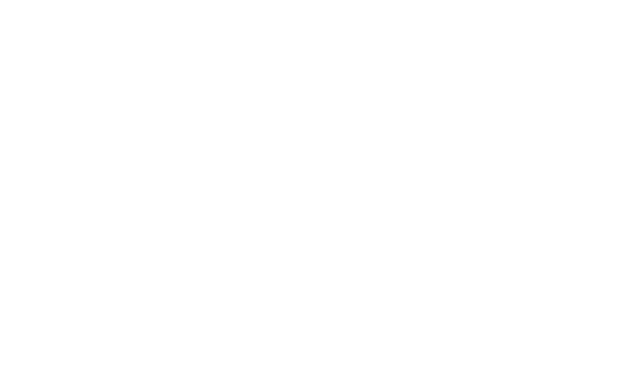
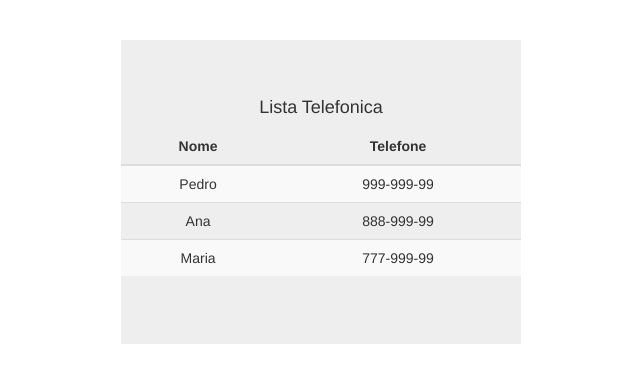
Before and after one commit to grandtrigger/angularjs, a plain HTML site: page index.html in a window 1280 px wide. Shown: the whole page, without its empty margins (319-959 px from the left). Drawn offline with nearby package versions, Linux system fonts and the light colour scheme.

Commit message:
Adicao de novos controllers

```diff
--- /dev/null
+++ b/css/index.css
@@ -0,0 +1,10 @@
+.jumbotron {
+    width: 400px;
+    text-align: center;
+    margin: 0 auto;
+    margin-top: 40px;
+}
+
+.table>td, th {
+    text-align: center;
+}
--- a/index.html
+++ b/index.html
@@ -1,14 +1,63 @@
+<!--
+    Diretivas: Extensões do HTML que permitem a implementação de novos comportamentos, de forma declarativa
+
+    ngApp: diretiva que define as "fronteiras" da aplicação, ou seja, o Angular mapeia o DOM, limitando a execução de suas funcionalidades à tag ou elemento
+    onde a diretiva foi adicionada.adicionada
+
+    Ao encontrar a diretiva, o AngualarJS compila e executa o escopo da diretiva em questão.
+
+    ngController: vincula view e controller, através do $scope.$scope
+
+    ngBind: Substitui elemento por expressão.
+
+    ngRepeat: Uso de coleções ou arrays.
+-->
 <!DOCTYPE HTML>
-<html>
+<html ng-app="listaTelefonica">
     <head>
-        <meta http-equiv="content-type" content="text/html; charset=utf-8" />
+        <meta http-equiv="content-type" content="text/html;charset=UTF-8" />
 
-        <title>AngularJS</title>
+        <title>Lista Telefônica</title>
 
-        <script type="text/javascript" charset="utf-8" src="https://ajax.googleapis.com/ajax/libs/angularjs/1.3.15/angular.min.js"></script>
+        <!-- Latest compiled and minified CSS -->
+        <link rel="stylesheet" href="https://maxcdn.bootstrapcdn.com/bootstrap/3.3.4/css/bootstrap.min.css">
+
+        <!-- Optional theme -->
+        <link rel="stylesheet" href="https://maxcdn.bootstrapcdn.com/bootstrap/3.3.4/css/bootstrap-theme.min.css">
+
+        <link rel="stylesheet" href="css/index.css" title="" type="" />
+
+        <script src="https://ajax.googleapis.com/ajax/libs/angularjs/1.2.0/angular.min.js"></script>
+
+        <script src="modules/listaTelefonica.js" type="text/javascript" charset="utf-8"></script>
     </head>
 
-    <body>
+    <body ng-controller="listaTelefonicaController">
 
+        <div class="jumbotron">
+            <h4 ng-bind="app"></h4>
+            <table class="table table-striped" id="tbContatos">
+                <thead>
+                    <tr>
+                        <th>Nome</th>
+                        <th>Telefone</th>
+                    </tr>
+                </thead>
+
+                <tbody>
+                    <tr ng-repeat="contato in contatos">
+                        <td ng-repeat="(key, value) in contato">
+                            {{value}}
+                        </td>
+                    </tr>
+                </tbody>
+            </table>
+        </div>
+
+
+
+        <script type="text/javascript" charset="utf-8" src="http://code.jquery.com/jquery-2.1.4.min.js"></script>
+        <!-- Latest compiled and minified JavaScript -->
+        <script src="https://maxcdn.bootstrapcdn.com/bootstrap/3.3.4/js/bootstrap.min.js"></script>
     </body>
 </html>
--- /dev/null
+++ b/modules/listaTelefonica.js
@@ -0,0 +1,10 @@
+angular.module("listaTelefonica", []);
+angular.module("listaTelefonica").controller("listaTelefonicaController", function($scope) {
+    $scope.app = "Lista Telefonica";
+
+    $scope.contatos = [
+            {nome: "Pedro", telefone: "999-999-99"},
+            {nome: "Ana", telefone: "888-999-99"},
+            {nome: "Maria", telefone: "777-999-99"}
+        ];
+});
```
